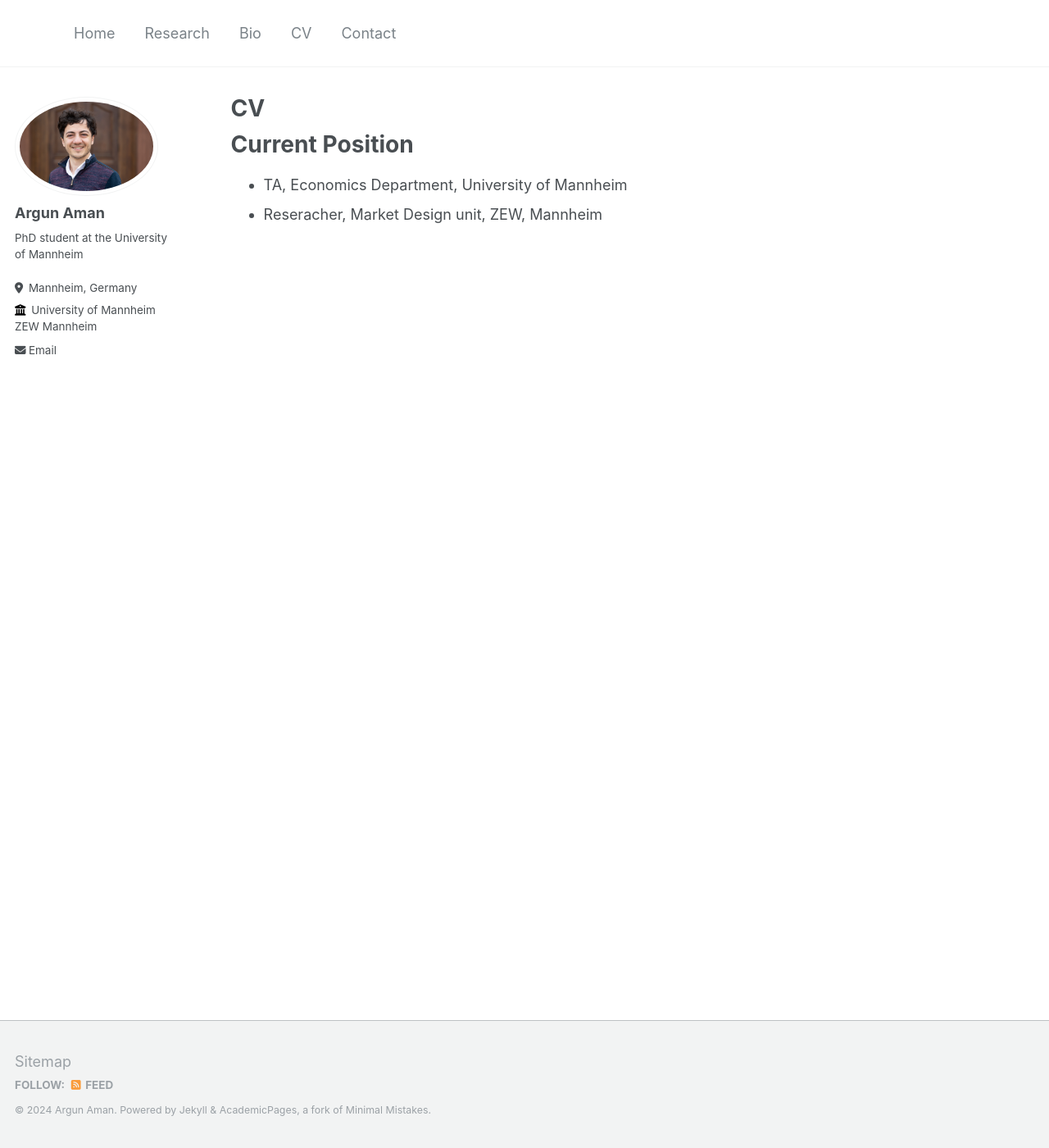
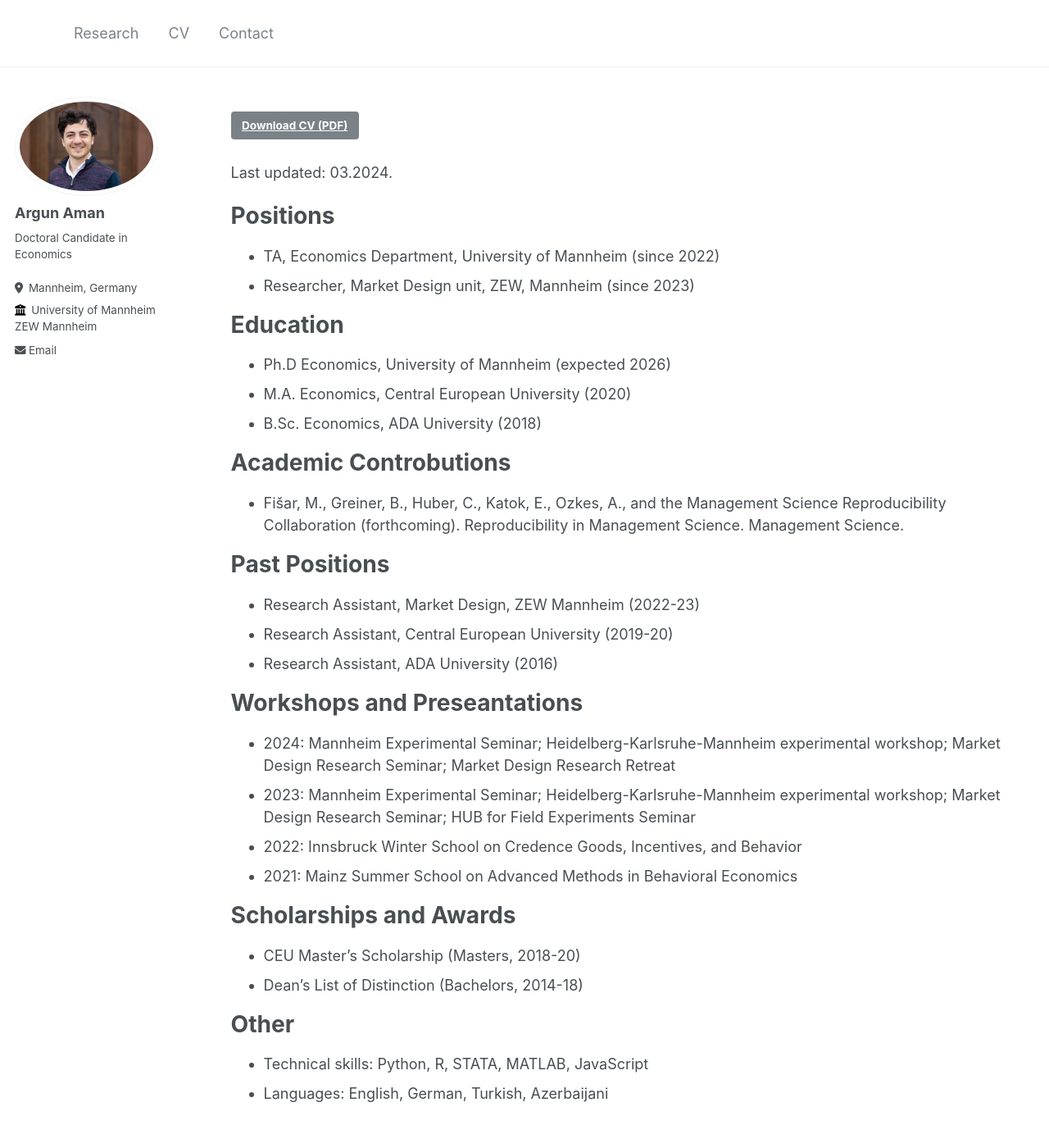
Before and after one commit to ArgunHild/argunhild.github.io, a Jekyll site: the page built from _pages/cv.md, in a window 1280 px wide and 1400 px high. Shown: the whole window at 82% size. Built offline with Jekyll 4.4.1, drawn with Linux system fonts in a browser that asks for light colours.

```diff
--- a/_config.yml
+++ b/_config.yml
@@ -24,7 +24,7 @@ author:
   avatar           : "picture_1.jpg"
   name             : "Argun Aman"
   pronouns         : # example: "she/her"
-  bio              : "PhD student at the University of Mannheim"
+  bio              : "Doctoral Candidate in Economics"
   location         : "Mannheim, Germany"
   employer         : "University of Mannheim <br> ZEW Mannheim"
   # employer         : "ZEW Mannheim"
--- a/_pages/cv.md
+++ b/_pages/cv.md
@@ -8,62 +8,49 @@ redirect_from:
 ---
 
 {% include base_path %}
-Current Position
+
+[Download CV (PDF)](/files/CV_Argun_Aman.pdf){: .btn#button-theme}
+
+Last updated: 03.2024.
+
+Positions
 ======
-* TA, Economics Department, University of Mannheim
-* Reseracher, Market Design unit, ZEW, Mannheim
+- TA, Economics Department, University of Mannheim (since 2022)
+- Researcher, Market Design unit, ZEW, Mannheim (since 2023)
 
 
-<!-- Education
+Education
 ======
-* Ph.D in Version Control Theory, GitHub University, 2018 (expected)
-* M.S. in Jekyll, GitHub University, 2014
-* B.S. in GitHub, GitHub University, 2012
+* Ph.D Economics, University of Mannheim (expected 2026)
+- M.A. Economics, Central European University (2020)
+- B.Sc. Economics, ADA University (2018)
 
-Work experience
+
+
+Academic Controbutions
 ======
-* Spring 2024: Academic Pages Collaborator
-  * Github University
-  * Duties includes: Updates and improvements to template
-  * Supervisor: The Users
+-  Fišar, M., Greiner, B., Huber, C., Katok, E., Ozkes, A., and the Management Science Reproducibility Collaboration (forthcoming). Reproducibility in Management Science. Management Science.
 
-* Fall 2015: Research Assistant
-  * Github University
-  * Duties included: Merging pull requests
-  * Supervisor: Professor Hub
 
-* Summer 2015: Research Assistant
-  * Github University
-  * Duties included: Tagging issues
-  * Supervisor: Professor Git
+Past Positions
+======
+- Research Assistant, Market Design, ZEW Mannheim (2022-23)
+- Research Assistant, Central European University (2019-20)
+- Research Assistant, ADA University (2016)
 
-Skills
+Workshops and Preseantations
 ======
-* Skill 1
-* Skill 2
-  * Sub-skill 2.1
-  * Sub-skill 2.2
-  * Sub-skill 2.3
-* Skill 3
+- 2024: Mannheim Experimental Seminar; Heidelberg-Karlsruhe-Mannheim experimental workshop; Market Design Research Seminar; Market Design Research Retreat
+- 2023: Mannheim Experimental Seminar; Heidelberg-Karlsruhe-Mannheim experimental workshop; Market Design Research Seminar; HUB for Field Experiments Seminar
+- 2022: Innsbruck Winter School on Credence Goods, Incentives, and Behavior
+- 2021: Mainz Summer School on Advanced Methods in Behavioral Economics
 
-Publications
+Scholarships and Awards
 ======
-  <ul>{% for post in site.publications reversed %}
-    {% include archive-single-cv.html %}
-  {% endfor %}</ul>
+- CEU Master's Scholarship (Masters, 2018-20)
+- Dean's List of Distinction (Bachelors, 2014-18)
 
-Talks
+Other
 ======
-  <ul>{% for post in site.talks reversed %}
-    {% include archive-single-talk-cv.html  %}
-  {% endfor %}</ul>
-
-Teaching
-======
-  <ul>{% for post in site.teaching reversed %}
-    {% include archive-single-cv.html %}
-  {% endfor %}</ul>
-
-Service and leadership
-======
-* Currently signed in to 43 different slack teams -->
+- Technical skills: Python, R, STATA, MATLAB, JavaScript
+- Languages: English, German, Turkish, Azerbaijani
```
Also changed, not shown: other parts of _pages/cv.md (+1 -1 lines), _data/navigation.yml (+4 -4 lines), _pages/about.md (+4 -4 lines), _pages/contact.md (added, +20 -0 lines), _pages/research.md (+12 -3 lines), 1 other file.
